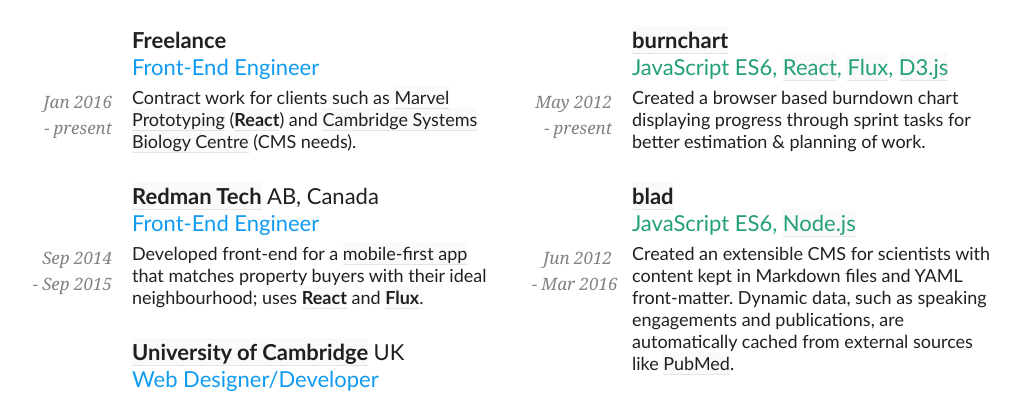
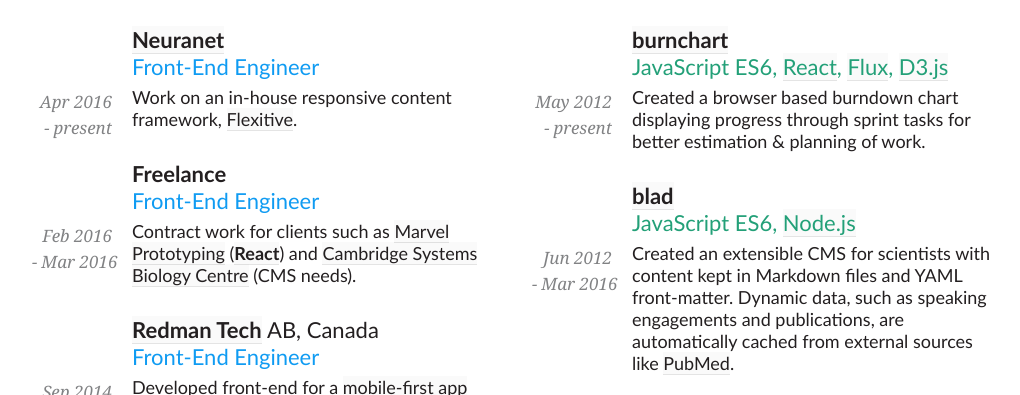
Before and after one commit to radekstepan/resume, a website: page index.html in a window 1280 px wide. Shown: the part 299-694 px from the top of the page, without its empty margins (128-1148 px from the left). Drawn offline with Linux system fonts and the light colour scheme; a web font is replaced by a local one.

Commit message:
update new position

```diff
--- a/index.html
+++ b/index.html
@@ -26,10 +26,21 @@
       <h1>Jobs</h1>
 
       <article>
+        <h2><a href="http://www.neuranet.com/">Neuranet</a></h2>
+        <aside>
+          <time>Apr 2016</time>
+          <time>present</time>
+        </aside>
+        <h3>Front-End Engineer</h3>
+        <p>Work on an in-house responsive content framework,
+          <a href="https://flexitive.com/">Flexitive</a>.</p>
+      </article>
+
+      <article>
         <h2>Freelance</h2>
         <aside>
-          <time>Jan 2016</time>
-          <time>present</time>
+          <time>Feb 2016</time>
+          <time>Mar 2016</time>
         </aside>
         <h3>Front-End Engineer</h3>
         <p>Contract work for clients such as
```
